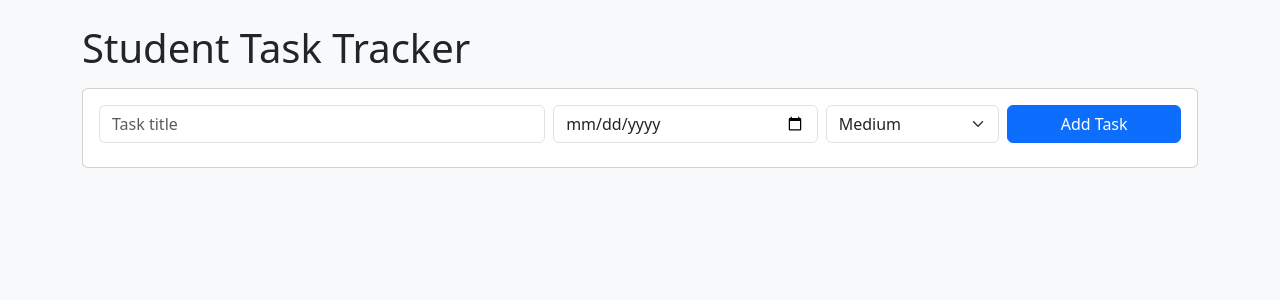
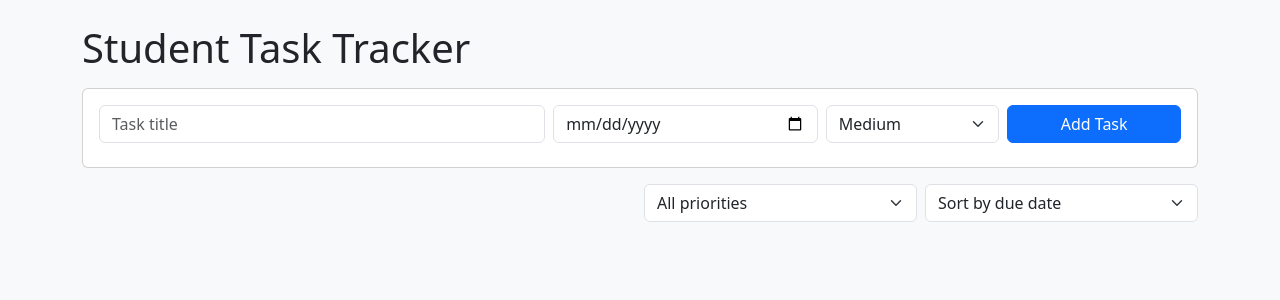
Before and after one commit to yuyuyu-226/Student-Task-Tracker, a PHP site: page / in a window 1280 px wide. Shown: the top 300 px of the page. Run offline with PHP 8.4, Linux system fonts and the light colour scheme.

Commit message:
feat(frontend): add dropdown for filter/sort by due date

```diff
--- a/assets/css/style.css
+++ b/assets/css/style.css
@@ -25,8 +25,17 @@ body {
     opacity: 0.85;
     text-decoration: line-through;
     border-left-color: #198754; /* green for complete */
-  }
+}
 
   .task-card.pending {
     border-left-color: #6c757d; /* gray for pending */
   }
+
+  .status-label {
+    padding: 4px 8px;
+    border-radius: 6px;
+    font-weight: 600;
+    font-size: 0.9rem;
+    display: inline-block;
+    margin-bottom: 6px;
+  }
--- a/index.php
+++ b/index.php
@@ -38,6 +38,23 @@
           </div>
         </form>
         <div id="formMsg" class="mt-2"></div>
+      </div>
+    </div>
+
+    <div class="row mb-3 g-2 align-items-center justify-content-end">
+      <div class="col-md-3">
+        <select id="filterPriority" class="form-select">
+          <option value="">All priorities</option>
+          <option value="High">High</option>
+          <option value="Medium">Medium</option>
+          <option value="Low">Low</option>
+        </select>
+      </div>
+      <div class="col-md-3">
+        <select id="sortBy" class="form-select">
+          <option value="due_date">Sort by due date</option>
+          <option value="priority">Sort by priority</option>
+        </select>
       </div>
     </div>
 
```
